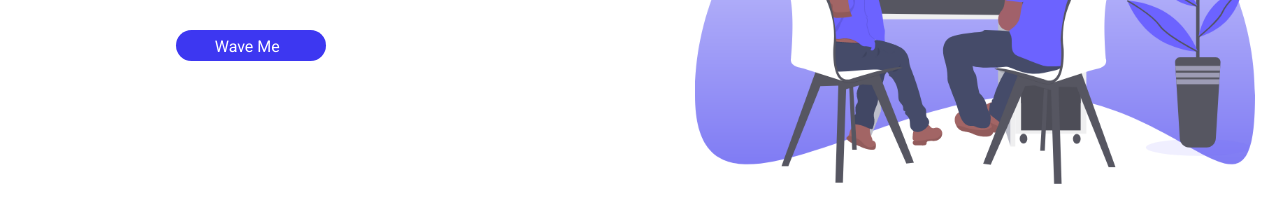
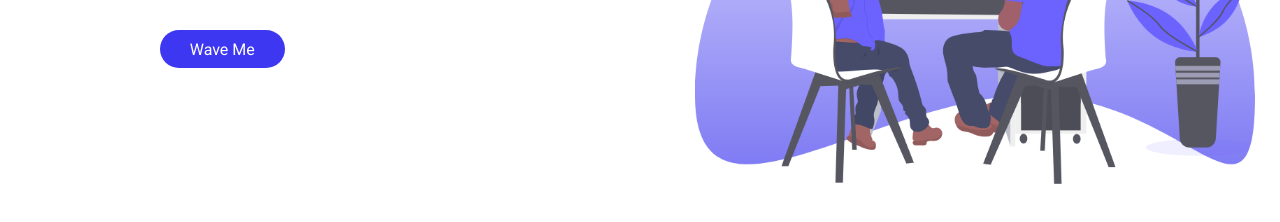
Before and after one commit to abdurrafay-saqlain/UIexpert, a plain HTML site: page index.html in a window 1280 px wide. Shown: the part 438-660 px from the top of the page. Drawn offline with Linux system fonts and the light colour scheme.

Commit message:
improve header and banner code third time

```diff
--- a/assets/css/style.css
+++ b/assets/css/style.css
@@ -88,16 +88,15 @@ body {
 .main-banner .banner-content .wave-me {
   display: flex;
   justify-content: center;
-  margin: 0px 63px 0px 0px;
+  margin: 0px 90px 0px -30px;
   padding-top: 20px;
 }
 .main-banner .banner-content .wave-me a {
   background-color: #3d37f1;
-  border-radius: 40px;
-  padding: 7px 46px 5px 39px;
+  border-radius: 50px;
+  padding: 10px 30px 9px 30px;
   text-decoration: none;
   color: #fff;
-  box-shadow: 2px;
 }
 .main-banner .banner-image {
   justify-content: flex-end;
```
